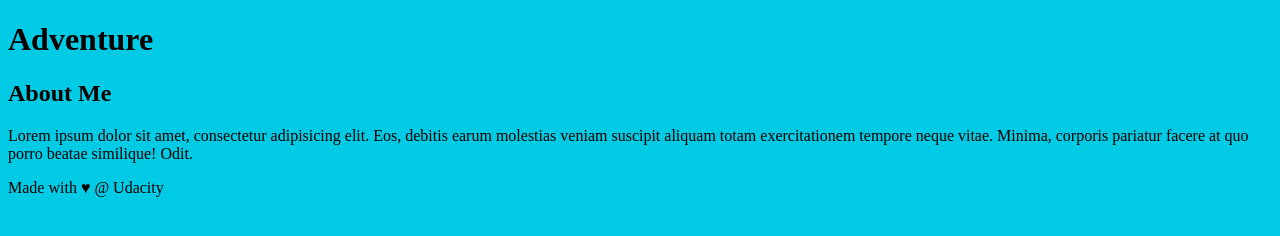
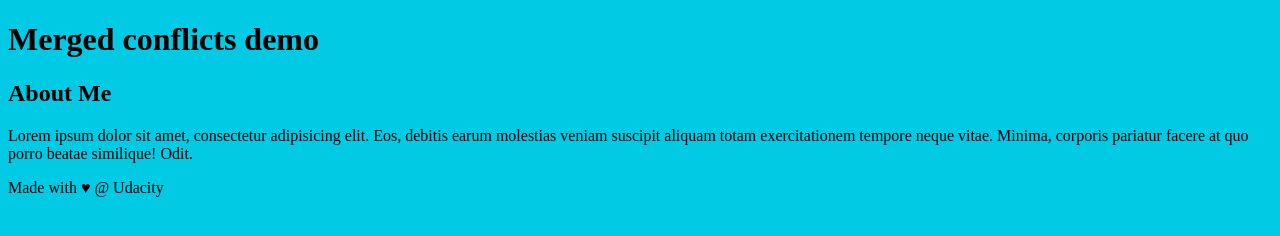
Before and after one commit to annehong/udacity-git, a plain HTML site: page index.html in a window 1280 px wide. Drawn offline with Linux system fonts and the light colour scheme.

Commit message:
heading-update git conflict demo

```diff
--- a/index.html
+++ b/index.html
@@ -10,7 +10,7 @@
 <body>
 
     <header>
-        <h1>Adventure</h1>
+        <h1>Merged conflicts demo</h1>
     </header>
 
     <div class="container">
```
